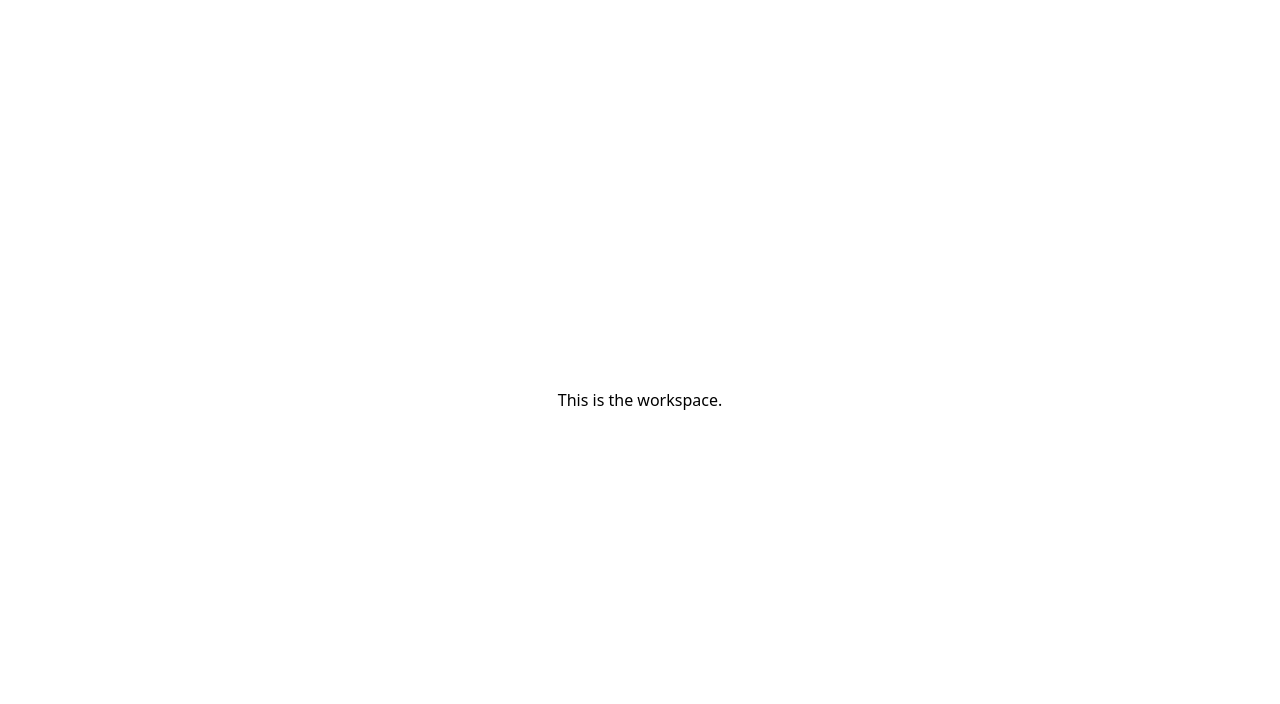
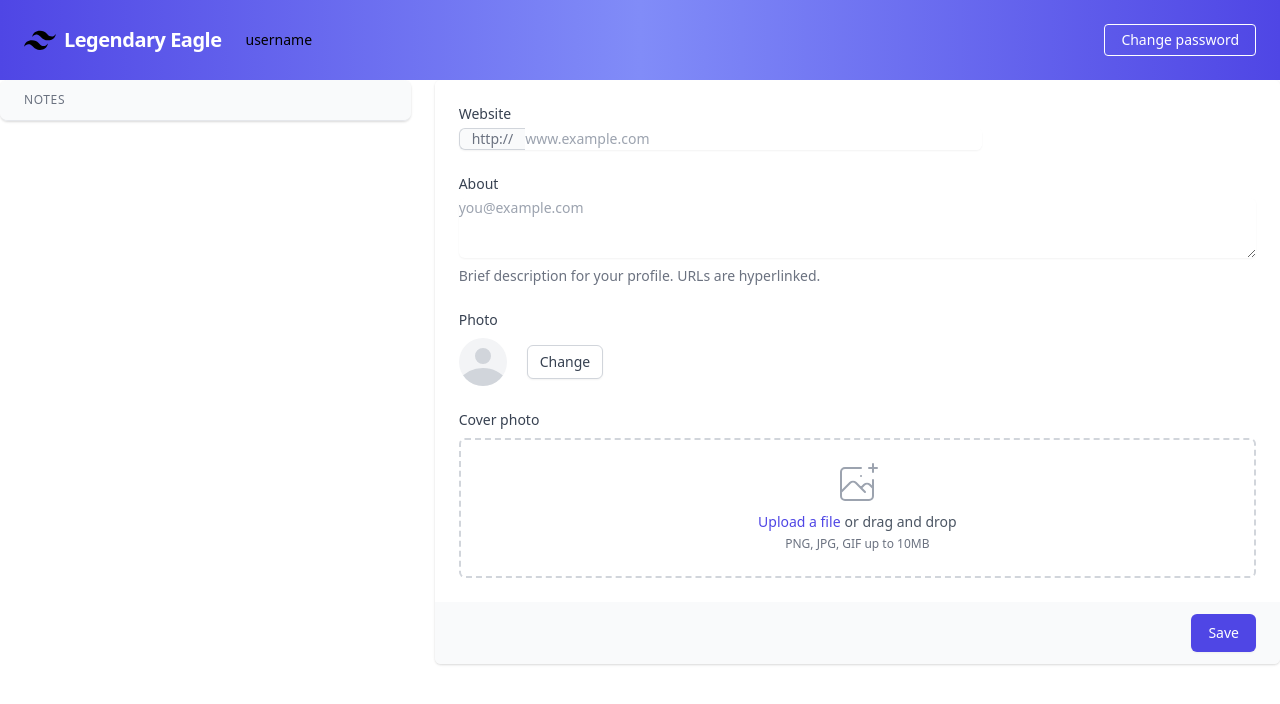
Before and after one commit to tanayvk/legendary-eagle, a React (Create React App) app: page /workspace in a window 1280 px wide. Shown: the top 704 px of the page. Built offline with nearby package versions, Linux system fonts and the light colour scheme.

Commit message:
add workspace

```diff
--- a/src/components/CreateWorkspace.js
+++ b/src/components/CreateWorkspace.js
@@ -2,7 +2,7 @@ import React from "react";
 import axios from "axios";
 import { API_URL } from "../utils/constants";
 import { Link } from "react-router-dom";
-
+let username;
 function CreateForm(props) {
   let classes =
     "py-3 px-4 border border-gray-400 focus:outline-none rounded-md focus:ring-1 ring-cyan-500 w-full transition-all ";
@@ -59,6 +59,7 @@ class CreateWorkspace extends React.Component {
           workspacePassword: response.data.password,
           formLoading: false,
         });
+        username = this.state.workspaceName;
         this.shake();
       })
       .catch(function (error) {
--- /dev/null
+++ b/src/components/Header.js
@@ -0,0 +1,57 @@
+import React from "react";
+import ReactDOM from "react-dom";
+
+function Header() {
+  return (
+    <div class="bg-gradient-to-r from-indigo-600 via-indigo-400 to-indigo-600">
+      <nav class="flex items-center justify-between flex-wrap bg-teal p-6">
+        <div class="flex items-center flex-no-shrink text-white mr-6">
+          <svg
+            class="h-8 w-8 mr-2"
+            width="54"
+            height="54"
+            viewBox="0 0 54 54"
+            xmlns="http://www.w3.org/2000/svg"
+          >
+            <path d="M13.5 22.1c1.8-7.2 6.3-10.8 13.5-10.8 10.8 0 12.15 8.1 17.55 9.45 3.6.9 6.75-.45 9.45-4.05-1.8 7.2-6.3 10.8-13.5 10.8-10.8 0-12.15-8.1-17.55-9.45-3.6-.9-6.75.45-9.45 4.05zM0 38.3c1.8-7.2 6.3-10.8 13.5-10.8 10.8 0 12.15 8.1 17.55 9.45 3.6.9 6.75-.45 9.45-4.05-1.8 7.2-6.3 10.8-13.5 10.8-10.8 0-12.15-8.1-17.55-9.45-3.6-.9-6.75.45-9.45 4.05z" />
+          </svg>
+          <span class="font-semibold text-xl tracking-tight">
+            Legendary Eagle
+          </span>
+        </div>
+        <div class="block lg:hidden">
+          <button class="flex items-center px-3 py-2 border rounded text-teal-lighter border-teal-light hover:text-white hover:border-white">
+            <svg
+              class="h-3 w-3"
+              viewBox="0 0 20 20"
+              xmlns="http://www.w3.org/2000/svg"
+            >
+              <title>Menu</title>
+              <path d="M0 3h20v2H0V3zm0 6h20v2H0V9zm0 6h20v2H0v-2z" />
+            </svg>
+          </button>
+        </div>
+        <div class="w-full block flex-grow lg:flex lg:items-center lg:w-auto">
+          <div class="text-sm lg:flex-grow">
+            <a
+              href="#responsive-header"
+              class="block mt-4 lg:inline-block lg:mt-0 text-teal-lighter hover:text-gradient-to-r from-green-400 to-blue-500 mr-4"
+            >
+              username
+            </a>
+          </div>
+          <div>
+            <a
+              href="#"
+              class="inline-block text-sm px-4 py-2 leading-none border rounded text-white border-white hover:border-transparent hover:text-teal hover:bg-white mt-4 lg:mt-0"
+            >
+              Change password
+            </a>
+          </div>
+        </div>
+      </nav>
+    </div>
+  );
+}
+
+export default Header;
--- a/src/components/Home.js
+++ b/src/components/Home.js
@@ -1,9 +1,8 @@
-import CreateWorkspace from "./CreateWorkspace.js";
-
+import CreateWorkspace from "./CreateWorkspace";
 function Home() {
   return (
     <div class="h-screen overflow-hidden flex items-center justify-center">
-      <div className="py-20 px-8 md:px-10 lg:px-16 xl:px-20 h-screen w-screen flex flex-col-reverse md:flex-row items-center justify-center bg-gradient-to-tr from-purple-400 via-pink-500 to-red-500">
+      <div className="py-20 px-8 md:px-10 lg:px-16 xl:px-20 h-screen w-screen flex flex-col-reverse md:flex-row items-center justify-center bg-gradient-to-r from-indigo-600 via-indigo-400 to-indigo-600">
         <div className="space-y-8 container mx-auto flex flex-col items-center">
           <div>
             <h1 className="text-5xl text-white font-bold">Legendary Eagle</h1>
--- a/src/components/Workspace.js
+++ b/src/components/Workspace.js
@@ -1,7 +1,164 @@
+import Header from "./Header.js";
+
 function Workspace() {
   return (
-    <div class="h-screen overflow-hidden flex items-center justify-center">
-      This is the workspace.
+    <div class="">
+      <Header />
+      <div class="h-screen overflow-hidden items-center justify-center ">
+        <div>
+          <div class="md:grid md:grid-cols-3 md:gap-6">
+            <div class="md:col-span-1">
+              <div class="px-4 sm:px-0">
+                <div class="flex flex-col">
+                  <div class="-my-2 overflow-x-auto sm:-mx-6 lg:-mx-8">
+                    <div class="py-2 align-middle inline-block min-w-full sm:px-6 lg:px-8">
+                      <div class="shadow overflow-hidden border-b border-gray-200 sm:rounded-lg">
+                        <table class="min-w-full divide-y divide-gray-200">
+                          <thead class="bg-gray-50">
+                            <tr>
+                              <th
+                                scope="col"
+                                class="px-6 py-3 text-left text-xs font-medium text-gray-500 uppercase tracking-wider"
+                              >
+                                NOTES
+                              </th>
+                            </tr>
+                          </thead>
+                        </table>
+                      </div>
+                    </div>
+                  </div>
+                </div>
+              </div>
+            </div>
+            <div class="mt-5 md:mt-0 md:col-span-2">
+              <form action="#" method="POST">
+                <div class="shadow sm:rounded-md sm:overflow-hidden">
+                  <div class="px-4 py-5 bg-white space-y-6 sm:p-6">
+                    <div class="grid grid-cols-3 gap-6">
+                      <div class="col-span-3 sm:col-span-2">
+                        <label
+                          for="company_website"
+                          class="block text-sm font-medium text-gray-700"
+                        >
+                          Website
+                        </label>
+                        <div class="mt-1 flex rounded-md shadow-sm">
+                          <span class="inline-flex items-center px-3 rounded-l-md border border-r-0 border-gray-300 bg-gray-50 text-gray-500 text-sm">
+                            http://
+                          </span>
+                          <input
+                            type="text"
+                            name="company_website"
+                            id="company_website"
+                            class="focus:ring-indigo-500 focus:border-indigo-500 flex-1 block w-full rounded-none rounded-r-md sm:text-sm border-gray-300"
+                            placeholder="www.example.com"
+                          />
+                        </div>
+                      </div>
+                    </div>
+
+                    <div>
+                      <label
+                        for="about"
+                        class="block text-sm font-medium text-gray-700"
+                      >
+                        About
+                      </label>
+                      <div class="mt-1">
+                        <textarea
+                          id="about"
+                          name="about"
+                          rows="3"
+                          class="shadow-sm focus:ring-indigo-500 focus:border-indigo-500 mt-1 block w-full sm:text-sm border-gray-300 rounded-md"
+                          placeholder="you@example.com"
+                        ></textarea>
+                      </div>
+                      <p class="mt-2 text-sm text-gray-500">
+                        Brief description for your profile. URLs are
+                        hyperlinked.
+                      </p>
+                    </div>
+
+                    <div>
+                      <label class="block text-sm font-medium text-gray-700">
+                        Photo
+                      </label>
+                      <div class="mt-2 flex items-center">
+                        <span class="inline-block h-12 w-12 rounded-full overflow-hidden bg-gray-100">
+                          <svg
+                            class="h-full w-full text-gray-300"
+                            fill="currentColor"
+                            viewBox="0 0 24 24"
+                          >
+                            <path d="M24 20.993V24H0v-2.996A14.977 14.977 0 0112.004 15c4.904 0 9.26 2.354 11.996 5.993zM16.002 8.999a4 4 0 11-8 0 4 4 0 018 0z" />
+                          </svg>
+                        </span>
+                        <button
+                          type="button"
+                          class="ml-5 bg-white py-2 px-3 border border-gray-300 rounded-md shadow-sm text-sm leading-4 font-medium text-gray-700 hover:bg-gray-50 focus:outline-none focus:ring-2 focus:ring-offset-2 focus:ring-indigo-500"
+                        >
+                          Change
+                        </button>
+                      </div>
+                    </div>
+
+                    <div>
+                      <label class="block text-sm font-medium text-gray-700">
+                        Cover photo
+                      </label>
+                      <div class="mt-2 flex justify-center px-6 pt-5 pb-6 border-2 border-gray-300 border-dashed rounded-md">
+                        <div class="space-y-1 text-center">
+                          <svg
+                            class="mx-auto h-12 w-12 text-gray-400"
+                            stroke="currentColor"
+                            fill="none"
+                            viewBox="0 0 48 48"
+                            aria-hidden="true"
+                          >
+                            <path
+                              d="M28 8H12a4 4 0 00-4 4v20m32-12v8m0 0v8a4 4 0 01-4 4H12a4 4 0 01-4-4v-4m32-4l-3.172-3.172a4 4 0 00-5.656 0L28 28M8 32l9.172-9.172a4 4 0 015.656 0L28 28m0 0l4 4m4-24h8m-4-4v8m-12 4h.02"
+                              stroke-width="2"
+                              stroke-linecap="round"
+                              stroke-linejoin="round"
+                            />
+                          </svg>
+                          <div class="flex text-sm text-gray-600">
+                            <label
+                              for="file-upload"
+                              class="relative cursor-pointer bg-white rounded-md font-medium text-indigo-600 hover:text-indigo-500 focus-within:outline-none focus-within:ring-2 focus-within:ring-offset-2 focus-within:ring-indigo-500"
+                            >
+                              <span>Upload a file</span>
+                              <input
+                                id="file-upload"
+                                name="file-upload"
+                                type="file"
+                                class="sr-only"
+                              />
+                            </label>
+                            <p class="pl-1">or drag and drop</p>
+                          </div>
+                          <p class="text-xs text-gray-500">
+                            PNG, JPG, GIF up to 10MB
+                          </p>
+                        </div>
+                      </div>
+                    </div>
+                  </div>
+                  <div class="px-4 py-3 bg-gray-50 text-right sm:px-6">
+                    <button
+                      type="submit"
+                      class="inline-flex justify-center py-2 px-4 border border-transparent shadow-sm text-sm font-medium rounded-md text-white bg-indigo-600 hover:bg-indigo-700 focus:outline-none focus:ring-2 focus:ring-offset-2 focus:ring-indigo-500"
+                    >
+                      Save
+                    </button>
+                  </div>
+                </div>
+              </form>
+            </div>
+          </div>
+        </div>
+      </div>
     </div>
   );
 }
```
